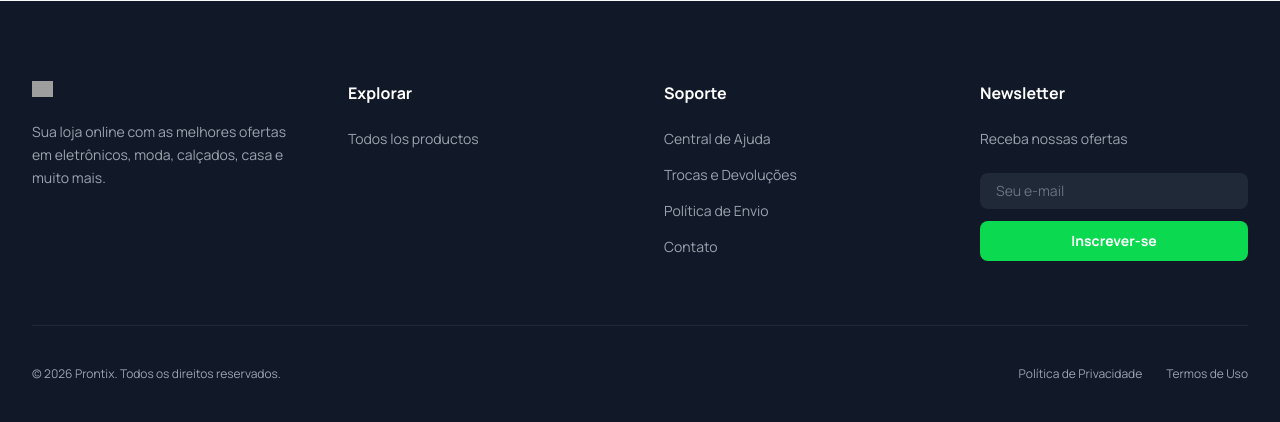
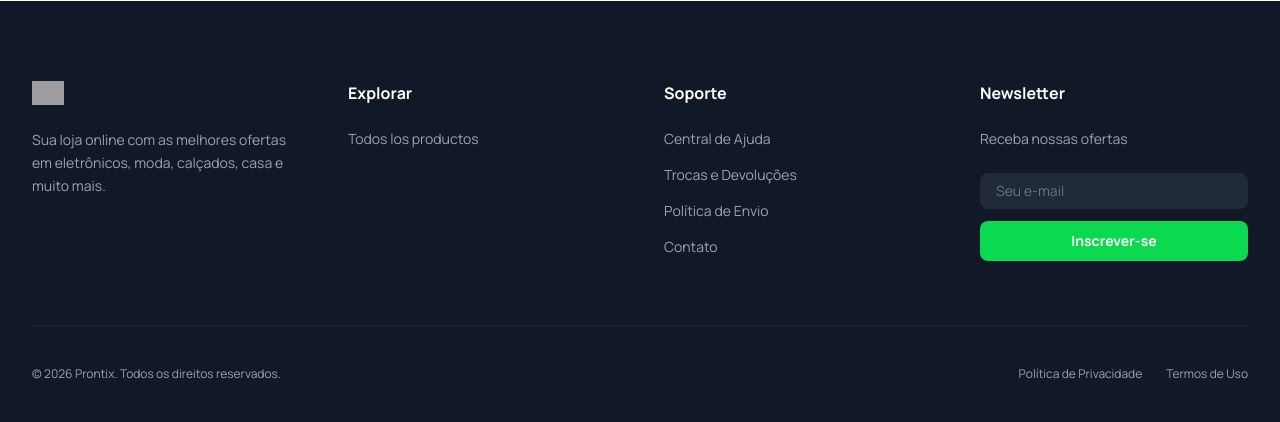
Before and after one commit to KeinnerMaster/Prontix-django, a Django app: page / in a window 1280 px wide. Shown: the part 2188-2610 px from the top of the page. Run offline with Django 5.2, Linux system fonts and the light colour scheme; data that the repository does not hold is empty; some libraries are stand-ins or nearby versions; grey boxes are pictures that could not be loaded.

Commit message:
Increase image height in index.html

```diff
--- a/tienda/templates/tienda/index.html
+++ b/tienda/templates/tienda/index.html
@@ -251,7 +251,7 @@ em eletrônicos, moda, casa, calçados e muito mais.
                 <div class="flex flex-col gap-6">
                     <div class="flex items-center gap-2 text-white">
                         <a href="{% url 'index' %}" class="flex items-center gap-2">
-                            <img src="https://res.cloudinary.com/nck1eugv/image/upload/e_trim/v1783978936/ChatGPT_Image_13_jul_2026_18_41_21_d5078b.png" alt="Prontix" class="h-4">
+                            <img src="https://res.cloudinary.com/nck1eugv/image/upload/e_trim/v1783978936/ChatGPT_Image_13_jul_2026_18_41_21_d5078b.png" alt="Prontix" class="h-6">
                         </a>
                     </div>
                     <p class="text-sm leading-relaxed">
```
